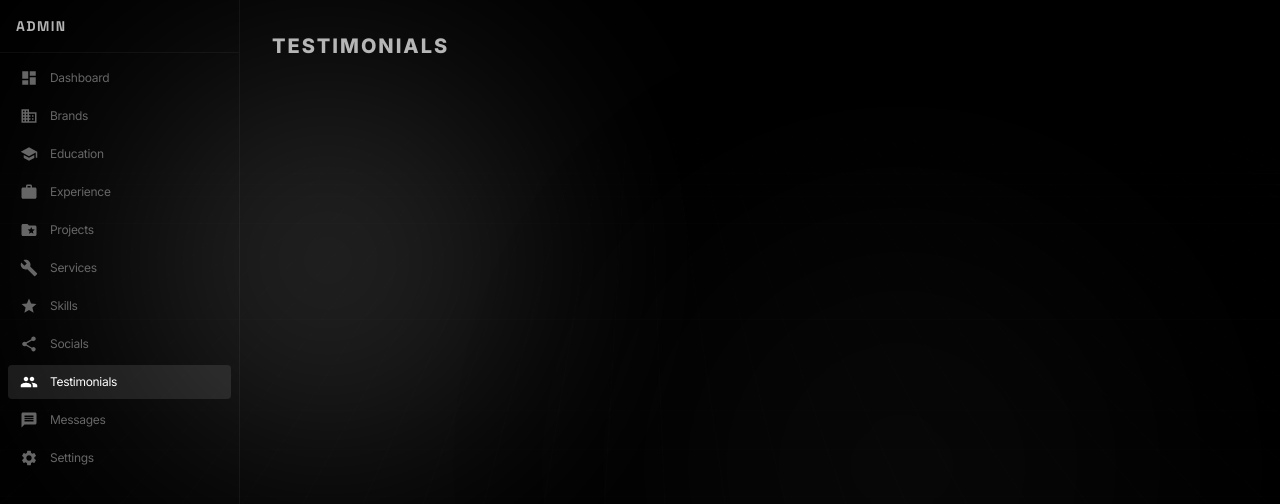
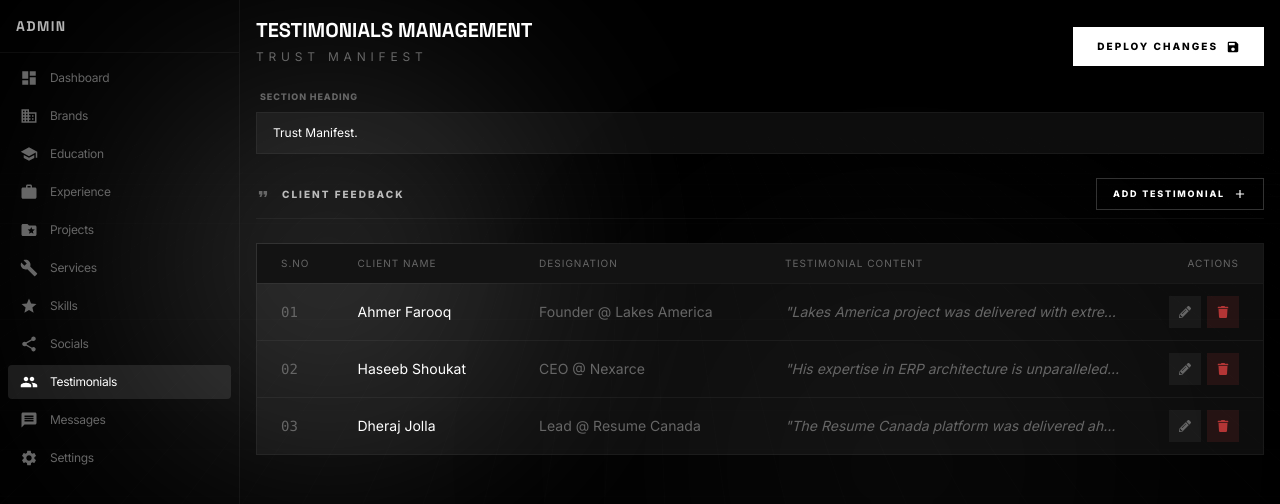
Before and after one commit to Hayyanshaikh/portfolio, a Next.js app: page /admin/testimonials in a window 1280 px wide. Shown: the top 504 px of the page. Built offline with nearby package versions, Linux system fonts and the light colour scheme.

Commit message:
feat: implement admin testimonials page

```diff
--- a/app/(admin)/admin/testimonials/page.tsx
+++ b/app/(admin)/admin/testimonials/page.tsx
@@ -1,7 +1,253 @@
-export default function TestimonialsPage() {
+"use client";
+
+import { useEffect, useState } from "react";
+import { MdSave, MdAdd, MdFormatQuote } from "react-icons/md";
+import Button from "@/components/ui/Button";
+import PageHeader from "@/components/admin/PageHeader";
+import FieldGroup from "@/components/admin/FieldGroup";
+import InputField from "@/components/ui/InputField";
+import DataTable, { ColumnDef } from "@/components/admin/DataTable";
+import Modal from "@/components/ui/Modal";
+import Form from "@/components/ui/Form";
+import ActionButtons from "@/components/ui/ActionButtons";
+
+interface TestimonialEntry {
+  id: string;
+  name: string;
+  title: string;
+  quote: string;
+}
+
+const initialTestimonials: TestimonialEntry[] = [
+  {
+    id: "1",
+    name: "Ahmer Farooq",
+    title: "Founder @ Lakes America",
+    quote: '"Lakes America project was delivered with extreme precision. Hayyan\'s ability to translate complex business needs into clean code is remarkable."',
+  },
+  {
+    id: "2",
+    name: "Haseeb Shoukat",
+    title: "CEO @ Nexarce",
+    quote: '"His expertise in ERP architecture is unparalleled. He built a system for us that scales effortlessly as our user base grows."',
+  },
+  {
+    id: "3",
+    name: "Dheraj Jolla",
+    title: "Lead @ Resume Canada",
+    quote: '"The Resume Canada platform was delivered ahead of schedule with pixel-perfect accuracy. A reliable engineer who understands deadlines."',
+  },
+];
+
+const TestimonialsPage = () => {
+  const [isModalOpen, setIsModalOpen] = useState<boolean>(false);
+  const [isDeleteModalOpen, setIsDeleteModalOpen] = useState<boolean>(false);
+  const [isSuccessModalOpen, setIsSuccessModalOpen] = useState<boolean>(false);
+  const [selectedEntry, setSelectedEntry] = useState<TestimonialEntry | null>(
+    null,
+  );
+  const [testimonials, setTestimonials] = useState<TestimonialEntry[]>([]);
+
+  useEffect(() => {
+    setTestimonials(initialTestimonials);
+  }, []);
+
+  const handleAddEntryModal = () => {
+    setSelectedEntry(null);
+    setIsModalOpen(true);
+  };
+
+  const handleEditEntry = (entry: TestimonialEntry) => {
+    setSelectedEntry(entry);
+    setIsModalOpen(true);
+  };
+
+  const handleSave = (values: Record<string, FormDataEntryValue>) => {
+    const payload = {
+      name: (values.name as string) || "",
+      title: (values.title as string) || "",
+      quote: (values.quote as string) || "",
+    };
+
+    if (selectedEntry) {
+      setTestimonials((prev) =>
+        prev.map((t) => (t.id === selectedEntry.id ? { ...t, ...payload } : t))
+      );
+    } else {
+      const newTestimonial = {
+        id: Math.random().toString(36).substr(2, 9),
+        ...payload,
+      };
+      setTestimonials((prev) => [...prev, newTestimonial]);
+    }
+    setIsModalOpen(false);
+  };
+
+  const handleDelete = () => {
+    if (selectedEntry) {
+      setTestimonials((prev) => prev.filter((t) => t.id !== selectedEntry.id));
+      setIsDeleteModalOpen(false);
+      setIsSuccessModalOpen(true);
+    }
+  };
+
+  const columns: ColumnDef<TestimonialEntry>[] = [
+    {
+      key: "sno",
+      header: "S.No",
+      headerClassName: "w-16",
+      cellClassName: "text-sm font-mono text-muted",
+      render: (_, index) => String(index + 1).padStart(2, "0"),
+    },
+    {
+      key: "name",
+      header: "Client Name",
+      headerClassName: "w-48",
+    },
+    {
+      key: "title",
+      header: "Designation",
+      headerClassName: "w-64",
+      cellClassName: "text-muted",
+    },
+    {
+      key: "quote",
+      header: "Testimonial content",
+      cellClassName: "text-muted max-w-sm truncate italic",
+    },
+    {
+      key: "actions",
+      header: "Actions",
+      headerClassName: "text-right w-24",
+      cellClassName: "text-right",
+      render: (entry) => (
+        <ActionButtons
+          onEdit={() => handleEditEntry(entry)}
+          onDelete={() => {
+            setSelectedEntry(entry);
+            setIsDeleteModalOpen(true);
+          }}
+        />
+      ),
+    },
+  ];
+
   return (
-    <div className="p-4">
-      <h1 className="text-xl font-bold uppercase tracking-widest text-white/70">Testimonials</h1>
+    <div className="animate-reveal space-y-4">
+      <PageHeader
+        title="Testimonials Management"
+        subtitle="Trust Manifest"
+        action={
+          <Button
+            variant="solid"
+            size="sm"
+            icon={<MdSave className="text-sm" />}
+            onClick={() => {
+              alert("Changes deployed to website!");
+            }}
+          >
+            Deploy Changes
+          </Button>
+        }
+      />
+
+      <div className="space-y-6">
+        <InputField
+          isRequired
+          name="sectionHeading"
+          label="Section Heading"
+          defaultValue="Trust Manifest."
+        />
+
+        <FieldGroup
+          title="Client Feedback"
+          icon={MdFormatQuote}
+          rightAction={
+            <Button
+              variant="outline"
+              size="xs"
+              onClick={handleAddEntryModal}
+              icon={<MdAdd className="text-sm" />}
+            >
+              Add Testimonial
+            </Button>
+          }
+        >
+          <DataTable columns={columns} data={testimonials} />
+        </FieldGroup>
+      </div>
+
+      <Modal
+        size="xl"
+        form="testimonialForm"
+        isOpen={isModalOpen}
+        setIsOpen={setIsModalOpen}
+        footerAction={
+          selectedEntry && (
+            <ActionButtons
+              showEdit={false}
+              onDelete={() => {
+                setIsDeleteModalOpen(true);
+              }}
+            />
+          )
+        }
+        buttonText={selectedEntry ? "Update" : "Save"}
+        title={selectedEntry ? "Edit Testimonial" : "Add New Testimonial"}
+      >
+        <Form
+          key={selectedEntry?.id || "add"}
+          form="testimonialForm"
+          onSubmit={handleSave}
+          className="space-y-4"
+        >
+          <InputField
+            isRequired
+            name="name"
+            label="Client Name"
+            defaultValue={selectedEntry?.name}
+            placeholder="e.g. John Doe"
+          />
+          <InputField
+            isRequired
+            name="title"
+            label="Designation / Company"
+            defaultValue={selectedEntry?.title}
+            placeholder="e.g. CEO @ TechCorp"
+          />
+          <InputField
+            isRequired
+            name="quote"
+            label="Testimonial Quote"
+            defaultValue={selectedEntry?.quote}
+            placeholder="What did they say about your work?"
+          />
+        </Form>
+      </Modal>
+
+      <Modal
+        type="warning"
+        buttonText="Yes"
+        title="Are you sure"
+        isOpen={isDeleteModalOpen}
+        setIsOpen={setIsDeleteModalOpen}
+        description="Are you sure you want to delete this testimonial?"
+        onConfirm={handleDelete}
+      />
+
+      <Modal
+        type="success"
+        buttonText="Ok"
+        title="Success"
+        isOpen={isSuccessModalOpen}
+        setIsOpen={setIsSuccessModalOpen}
+        description="Testimonial deleted successfully!"
+        onConfirm={() => {
+          setIsSuccessModalOpen(false);
+        }}
+      />
     </div>
   );
-}
+};
+
+export default TestimonialsPage;
```
